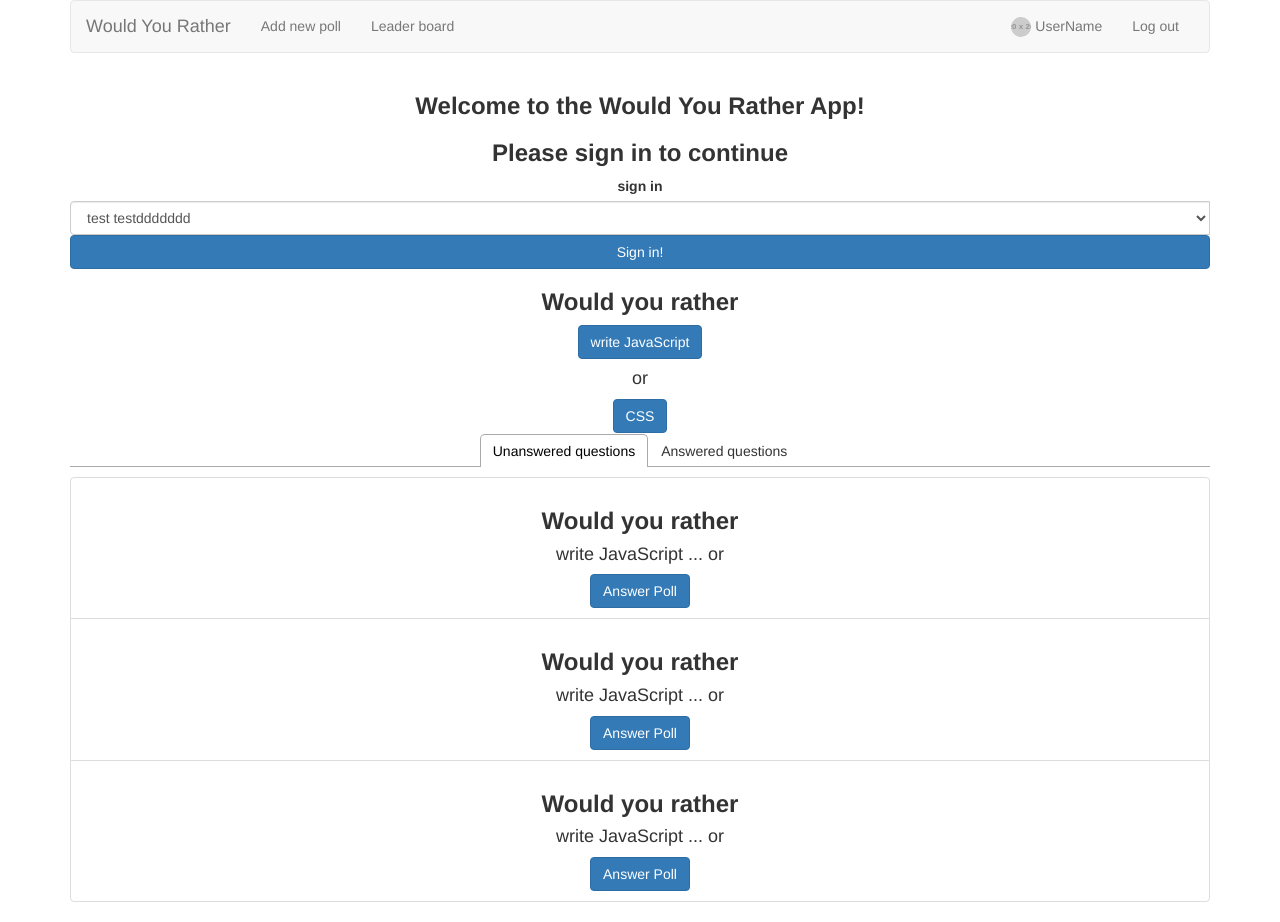
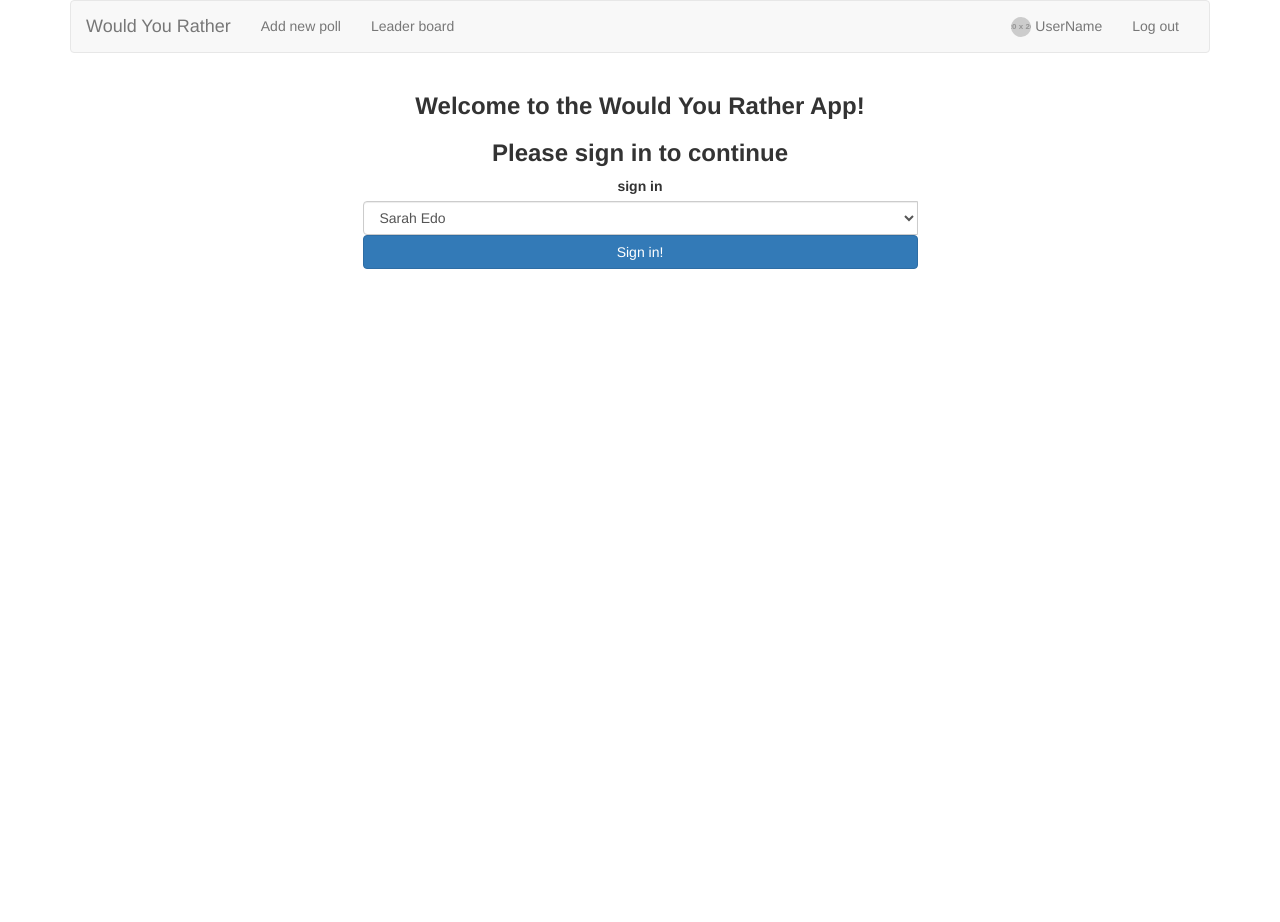
Before and after one commit to khaled-samir/-reactnd-project-would-you-rather, a React (Create React App) app: page / in a window 1280 px wide. After the commit the page ends 800 px from the top, so only its background shows below. Built offline with nearby package versions, Linux system fonts and the light colour scheme.

Commit message:
Add connected component

```diff
--- /dev/null
+++ b/src/actions/usersActions.js
@@ -0,0 +1,26 @@
+import { _getUsers } from "../_DATA"
+
+export const RECEIVE_DATA = 'RECEIVE_DATA'
+
+export function receiveData(users) {
+    return {
+        type: RECEIVE_DATA,
+        users,
+    }
+}
+
+
+export function handelInitialData() {
+    return (dispatch) => {
+        return Promise.all([
+            _getUsers(),
+        ]).then(([users]) => {
+            // debugger
+            console.log('users', users)
+            dispatch(receiveData(users))
+            // console.log('Goals', goals)
+        })
+
+
+    }
+}
--- a/src/components/App.js
+++ b/src/components/App.js
@@ -9,20 +9,31 @@ import Header from './Header';
 import Leaderboard from './Leaderboard';
 import Login from './Login';
 import Questions from './Questions';
+// import { handelInitialData } from '../reducers/users';
+class App extends Component {
 
-class App extends Component {
+  componentDidMount() {
+    const { store, state, dispatch } = this.props;
+    //   console.log("state")
+    //   console.log(state)
+    //   dispatch(handelInitialData())
+  }
+
+
   render() {
+    // const { store, state, dispatch } = this.props;
+    // store.subscribe(() => console.log(store.getState()))
+    // console.log("state")
+    // console.log(state)
 
-    console.log(this.props)
     return (
       <div className="container text-center">
         <Header />
-
         <div className="row">
           <Switch>
             <Route exact path="/">
               <Login />
-              <Questions />
+              {/* <Questions /> */}
             </Route>
             <Route path="/add">
               <AddQuestions />
@@ -40,5 +51,7 @@ class App extends Component {
 
 
 export default connect((state) => ({
+  state: state,
   store: state.store,
+  dispatch: state.dispatch,
 }))(App);
--- a/src/components/Login.js
+++ b/src/components/Login.js
@@ -1,26 +1,48 @@
 import React, { Component } from 'react';
 import { connect } from 'react-redux';
+import { handelInitialData } from '../actions/usersActions';
 
 class Login extends Component {
+    componentDidMount() {
+        const { store, state, dispatch } = this.props;
+        console.log("state")
+        console.log(state)
+        dispatch(handelInitialData())
+    }
+
     render() {
+        const { store, state, dispatch } = this.props;
 
         return (
 
-            <div className="col-xs-12 block-center log-ing">
+            <div className="col-xs-offset-3 col-xs-6 block-center log-ing">
 
                 <h3>Welcome to the Would You Rather App!</h3>
 
                 <h3>Please sign in to continue</h3>
 
-                <label for="login">sign in</label>
-                <div className="input-group">
-                    <select className="form-control" id="login">
-                        <option value="1">test testddddddd</option>
-                        <option value="2">test test</option>
-                        <option value="3">test test</option>
-                        <option value="4">test test</option>
-                    </select>
-                    <button className="btn btn-group-justified btn-primary" onSubmit >Sign in!</button>
+                <label htmlFor="login">sign in</label>
+                <div className="input-group width-100">
+                    <form onSubmit={(e) => {
+                        e.preventDefault()
+                        alert(e.target[0].value)
+                    }}>
+
+                        <select className="form-control" id="login">
+                            {
+                                Object.keys(state.users).map((userName) => {
+                                    const user = state.users[userName]
+                                    return (
+                                        <option value={user.id}
+                                            key={user.id}>
+                                            {user.name}
+                                        </option>)
+                                })
+                            }
+
+                        </select>
+                        <button type="submit" className="btn btn-group-justified btn-primary" >Sign in!</button>
+                    </form>
                 </div>
             </div>
         );
@@ -28,5 +50,7 @@ class Login extends Component {
 }
 
 export default connect((state) => ({
+    state: state,
     store: state.store,
+    dispatch: state.dispatch,
 }))(Login);
--- a/src/components/Questions.js
+++ b/src/components/Questions.js
@@ -19,7 +19,7 @@ class Questions extends Component {
                     </TabList>
 
                     <TabPanel>
-                        <ul class="list-group">
+                        <ul className="list-group">
                             <QustionItem />
                             <QustionItem />
                             <QustionItem />
--- a/src/components/QustionItem.js
+++ b/src/components/QustionItem.js
@@ -4,7 +4,7 @@ import { connect } from 'react-redux';
 class QustionItem extends Component {
     render() {
         return (
-            <li class="list-group-item">
+            <li className="list-group-item">
                 <h3>Would you rather</h3>
                 <h4>write JavaScript ... or</h4>
                 <button className="btn btn-primary">Answer Poll</button>
--- a/src/index.css
+++ b/src/index.css
@@ -12,7 +12,7 @@ code {
     monospace;
 }
 
-.input-group {
+.width-100 {
   width: 100%;
 }
 
--- a/src/index.js
+++ b/src/index.js
@@ -1,25 +1,16 @@
 import React from 'react';
 import ReactDOM from 'react-dom';
 import reportWebVitals from './reportWebVitals';
+import { applyMiddleware, createStore } from 'redux'
+import { Provider } from 'react-redux';
+import { BrowserRouter } from 'react-router-dom';
 
-import { BrowserRouter } from 'react-router-dom';
 import './index.css';
 import App from './components/App';
+import combineReducers from './reducers';
+import thunk from 'redux-thunk';
 
-import { createStore } from 'redux'
-import { Provider } from 'react-redux';
-function counterReducer(state = { value: 0 }, action) {
-  switch (action.type) {
-    case 'counter/incremented':
-      return { value: state.value + 1 }
-    case 'counter/decremented':
-      return { value: state.value - 1 }
-    default:
-      return state
-  }
-}
-const store = createStore(counterReducer);
-store.subscribe(() => console.log(store.getState()))
+const store = createStore(combineReducers, applyMiddleware(thunk));
 
 
 ReactDOM.render(
--- /dev/null
+++ b/src/reducers/index.js
@@ -0,0 +1,5 @@
+import { combineReducers } from "redux";
+import { users } from "./users";
+export default combineReducers({
+    users,
+})
--- /dev/null
+++ b/src/reducers/users.js
@@ -0,0 +1,24 @@
+import { RECEIVE_DATA } from "../actions/usersActions"
+
+
+
+export function users(state = [], action) {
+    console.log(state)
+    switch (action.type) {
+        case RECEIVE_DATA: {
+            return action.users
+        }
+        // case REMOVE_GOAL:
+        //     return state.filter((goal) => goal.id !== action.id)
+        // case TOGGLE_GOAL:
+        //     return state.map((goal) => goal.id !== action.id ? goal :
+        //         Object.assign({}, goal, { complete: !goal.complete })
+        //     )
+        // case RECEIVE_DATA:
+        //     return action.goals
+        default:
+            return state
+
+    }
+
+}
```
